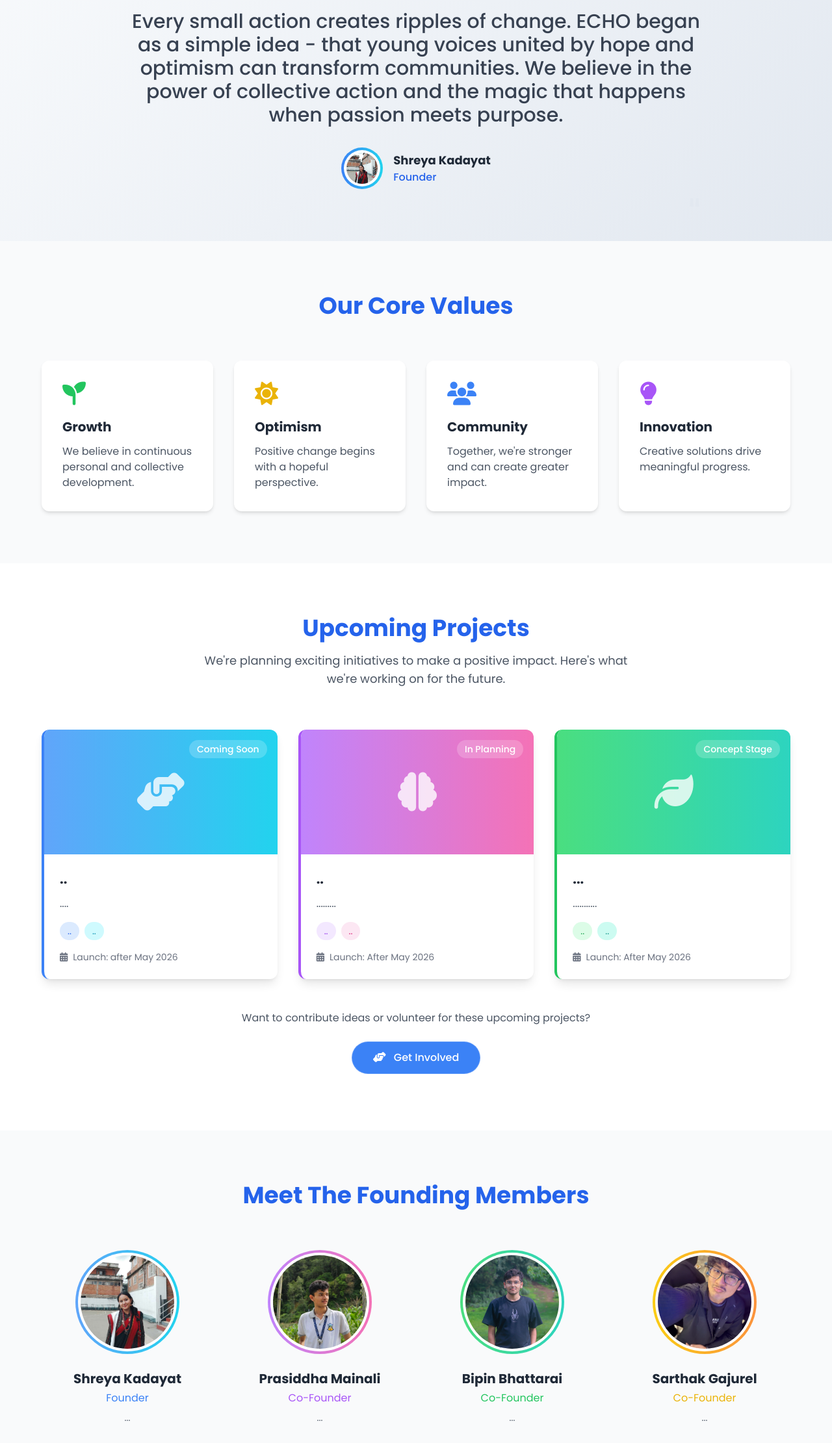
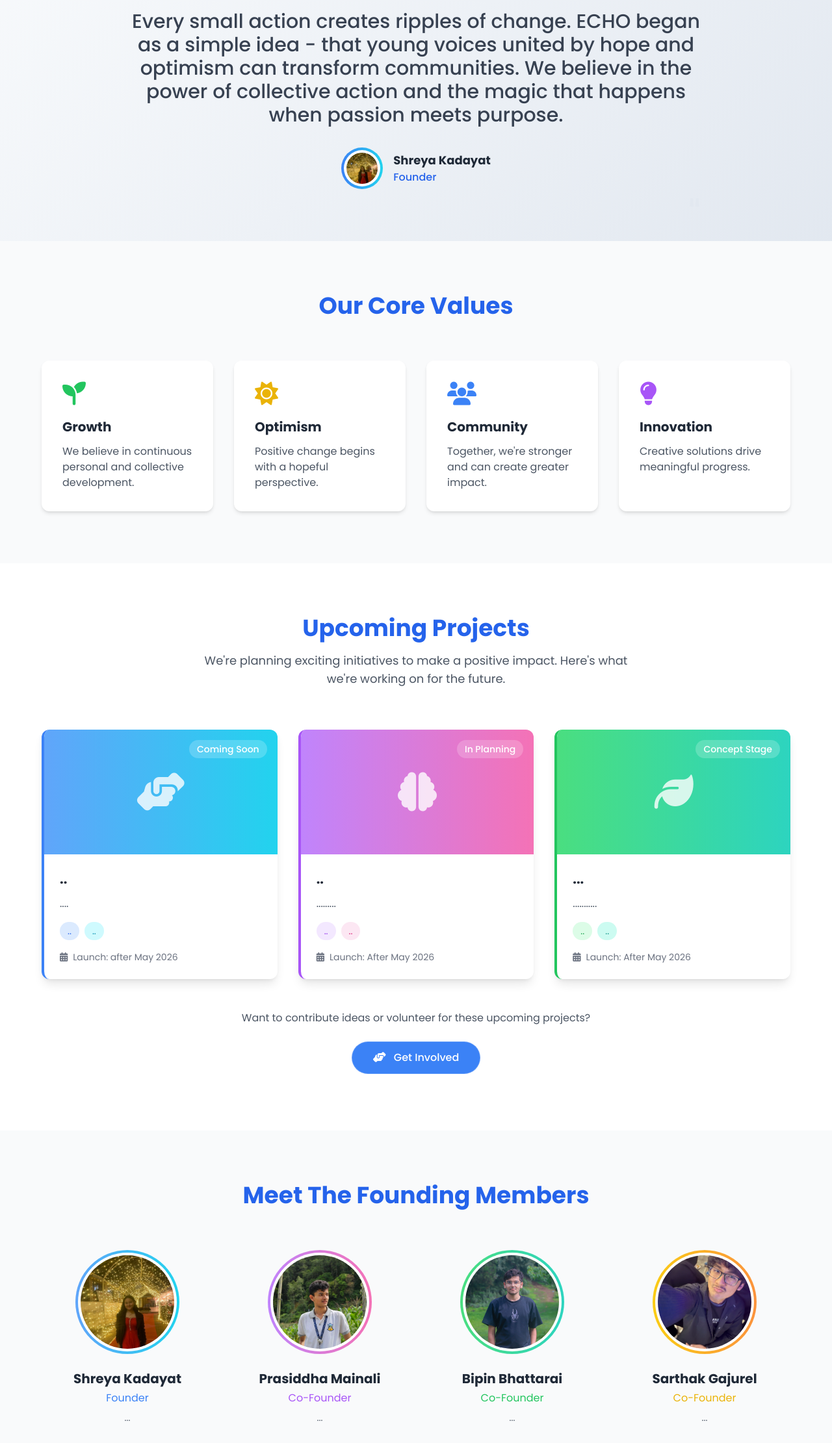
Before and after one commit to LiboniX-2/ECHO-website, a plain HTML site: page index.html in a window 1280 px wide. Shown: the part 1485-3706 px from the top of the page at 65% size. Drawn offline with nearby package versions, Linux system fonts and the light colour scheme.

Commit message:
Update index.html

```diff
--- a/index.html
+++ b/index.html
@@ -480,7 +480,7 @@
                     <div class="w-16 h-16 rounded-full bg-gradient-to-r from-blue-500 to-cyan-400 p-1 mr-4">
                         <div
                             class="bg-white rounded-full p-1 h-full w-full flex items-center justify-center overflow-hidden">
-                            <img src="shreya.png" alt="Shreya Kadayat" class="rounded-full h-full w-full object-cover">
+                            <img src="shreya.jpg" alt="Shreya Kadayat" class="rounded-full h-full w-full object-cover">
                         </div>
                     </div>
                     <div class="text-left">
@@ -646,7 +646,7 @@
                     <div class="w-40 h-40 mx-auto mb-6 rounded-full bg-gradient-to-r from-blue-400 to-cyan-400 p-1">
                         <div
                             class="bg-white rounded-full p-1 h-full w-full flex items-center justify-center overflow-hidden">
-                            <img src="shreya.png" alt="Shreya Kadayat" class="rounded-full h-full w-full object-cover">
+                            <img src="shreya.jpg" alt="Shreya Kadayat" class="rounded-full h-full w-full object-cover">
                         </div>
                     </div>
                     <h3 class="text-xl font-bold mb-1">Shreya Kadayat</h3>
```
